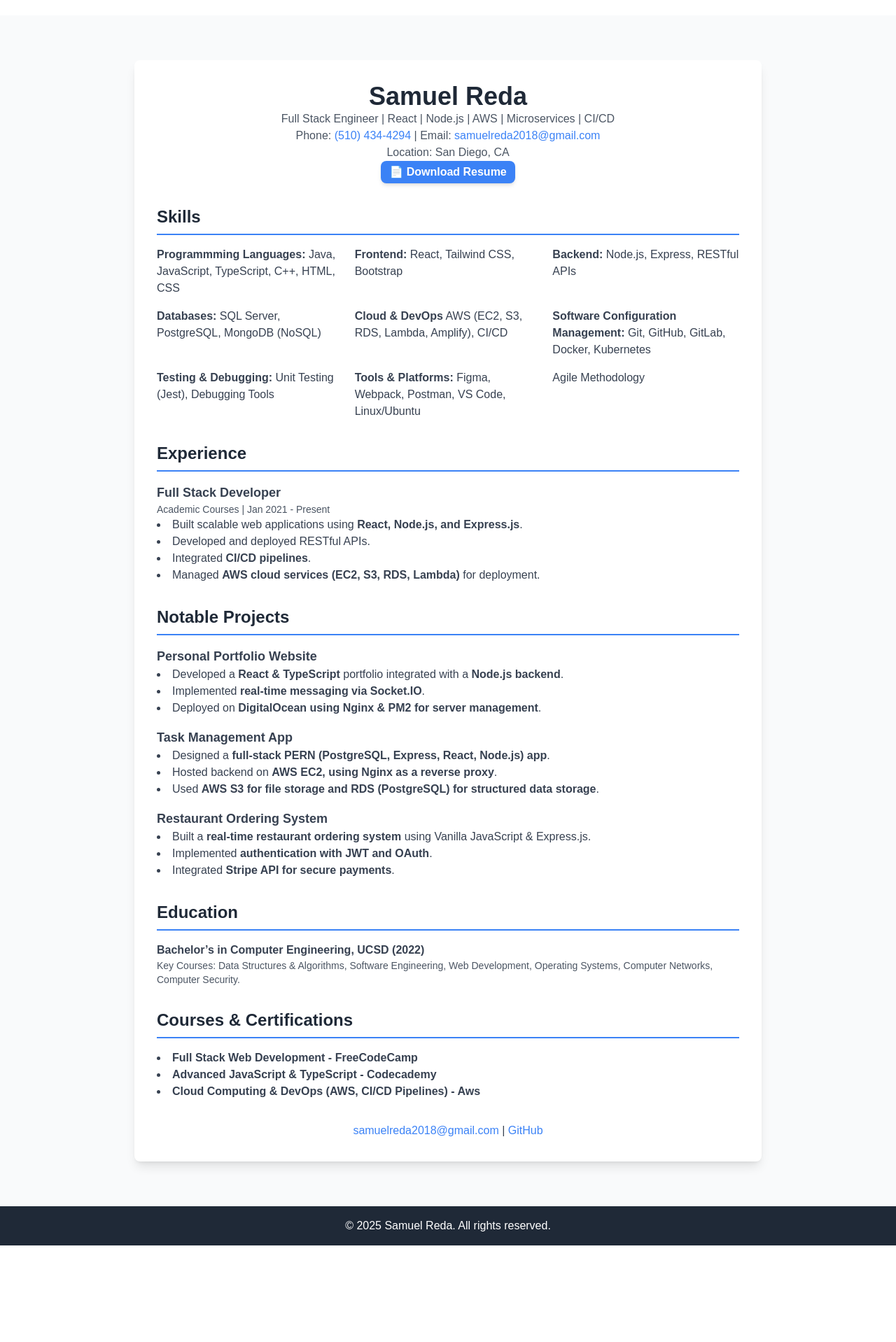
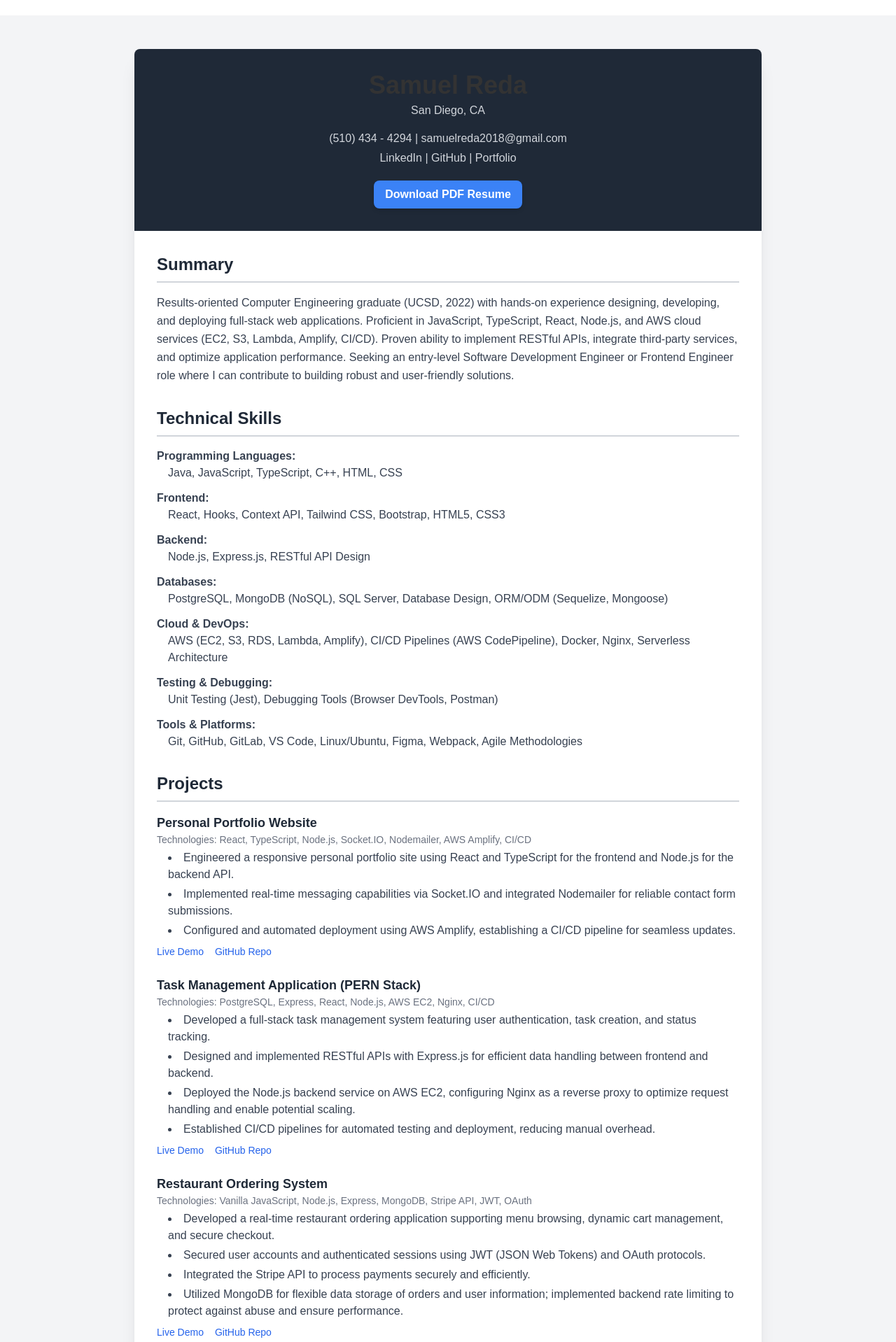
Before and after one commit to streda/personal-portfolio-production, a React (Create React App) app: page /resume in a window 1280 px wide. Shown: the part 42-1960 px from the top of the page at 70% size. Before the commit the page ends 1822 px from the top, so only its background shows below. Built offline with nearby package versions, Linux system fonts and the light colour scheme.

Commit message:
Added Hyperlinks to Resume

```diff
--- a/src/components/Resume.tsx
+++ b/src/components/Resume.tsx
@@ -1,137 +1,186 @@
 import React from "react";
 
 const Resume: React.FC = () => {
+  const links = {
+    linkedin: "https://linkedin.com/in/samuel-t-r",
+    github: "https://github.com/streda",
+    portfolio: "https://stredaweb.dev",
+    resumePdf: "/Resume.pdf",
+    portfolioRepo: "https://github.com/streda/personal-portfolio-production",
+    portfolioLive: "https://stredaweb.dev/",
+    taskAppRepo: "https://github.com/streda/to-do-list",
+    taskAppLive: "https://mytodolistapps.com/",
+    restaurantRepo: "https://github.com/streda/restaurant-app-production",
+    restaurantLive: "https://truefood.rest/",
+  };
+
   return (
-    <div className="resume-container bg-gray-50 py-16 px-6">
-      <div className="max-w-4xl mx-auto bg-white shadow-lg rounded-lg p-8">
+    <div className="resume-container bg-gray-100 py-12 px-4 sm:px-6 lg:px-8"> {/* responsive padding */}
+      <div className="max-w-4xl mx-auto bg-white shadow-xl rounded-lg overflow-hidden"> {/* Enhanced shadow and rounded */}
+
         {/* Header Section */}
-        <header className="mb-8 text-center">
-          <h1 className="text-4xl font-bold text-gray-800">Samuel Reda</h1>
-          <p className="text-gray-600">
-            Full Stack Engineer | React | Node.js | AWS | Microservices | CI/CD
+        <header className="bg-gray-800 text-white p-6 sm:p-8"> {/* Header with background */}
+          <div className="text-center mb-4">
+            <h1 className="text-3xl sm:text-4xl font-bold">Samuel Reda</h1>
+            <p className="text-gray-300 text-sm sm:text-base mt-1">San Diego, CA</p>
+          </div>
+          <div className="text-center text-sm sm:text-base space-y-1 text-gray-300 mb-4">
+
+            <p>
+              <a href={`tel:${'(510) 434 - 4294'}`} className="hover:text-blue-300">(510) 434 - 4294</a> |{' '}
+              <a href={`mailto:${'samuelreda2018@gmail.com'}`} className="hover:text-blue-300">samuelreda2018@gmail.com</a>
             </p>
-          <p className="text-gray-600">
-            Phone: <span className="text-blue-500">(510) 434-4294</span> |{" "}
-            Email: <span className="text-blue-500">samuelreda2018@gmail.com</span>
+            <p>
+              <a href={links.linkedin} target="_blank" rel="noopener noreferrer" className="hover:text-blue-300">LinkedIn</a> |{' '}
+              <a href={links.github} target="_blank" rel="noopener noreferrer" className="hover:text-blue-300">GitHub</a> |{' '}
+              <a href={links.portfolio} target="_blank" rel="noopener noreferrer" className="hover:text-blue-300">Portfolio</a>
             </p>
-          <p className="text-gray-600">Location: San Diego, CA</p>
-
-          {/* Download Resume Button */}
+          </div>
+           {/* Download Button */}
+          <div className="text-center mt-5">
              <a
-            href="/Resume.pdf"
+              href={links.resumePdf}
               download
-            className="bg-blue-500 hover:bg-blue-600 text-white font-semibold py-1 px-3 rounded-lg shadow-md transition duration-300 inline-block"
+              className="bg-blue-500 hover:bg-blue-600 text-white font-semibold py-2 px-4 rounded-lg shadow-md transition duration-300 inline-block text-sm sm:text-base"
             >
-            📄 Download Resume
+              Download PDF Resume
             </a>
+          </div>
         </header>
 
-        {/* Skills Section */}
+        <div className="p-6 sm:p-8">
+
+          {/* Summary Section */}
           <section className="mb-8">
-          <h2 className="text-2xl font-semibold text-gray-800 border-b-2 border-blue-500 pb-2 mb-4">
-            Skills
-          </h2>
-          <ul className="grid grid-cols-2 sm:grid-cols-3 gap-4 text-gray-700">
-	    <li><strong>Programmming Languages:</strong> Java, JavaScript, TypeScript, C++, HTML, CSS </li>
-	    <li><strong>Frontend:</strong> React, Tailwind CSS, Bootstrap</li>
-	    <li><strong>Backend:</strong> Node.js, Express, RESTful APIs</li>
-	    <li><strong>Databases:</strong> SQL Server, PostgreSQL, MongoDB (NoSQL)</li>
-	    <li><strong>Cloud & DevOps</strong> AWS (EC2, S3, RDS, Lambda, Amplify), CI/CD</li>
-	    <li><strong>Software Configuration Management:</strong> Git, GitHub, GitLab, Docker, Kubernetes</li>
-	    <li><strong>Testing & Debugging:</strong> Unit Testing (Jest), Debugging Tools</li>
-	    <li><strong>Tools & Platforms:</strong> Figma, Webpack, Postman, VS Code, Linux/Ubuntu</li>
-            <li>Agile Methodology</li>
-          </ul>
+             <h2 className="text-2xl font-semibold text-gray-800 border-b-2 border-gray-300 pb-2 mb-4">Summary</h2>
+             <p className="text-gray-700 leading-relaxed">
+                Results-oriented Computer Engineering graduate (UCSD, 2022) with hands-on experience designing, developing, and deploying full-stack web applications. Proficient in JavaScript, TypeScript, React, Node.js, and AWS cloud services (EC2, S3, Lambda, Amplify, CI/CD). Proven ability to implement RESTful APIs, integrate third-party services, and optimize application performance. Seeking an entry-level Software Development Engineer or Frontend Engineer role where I can contribute to building robust and user-friendly solutions.
+             </p>
           </section>
 
-        {/* Experience Section */}
+          {/* Technical Skills Section */}
           <section className="mb-8">
-          <h2 className="text-2xl font-semibold text-gray-800 border-b-2 border-blue-500 pb-2 mb-4">
-            Experience
+            <h2 className="text-2xl font-semibold text-gray-800 border-b-2 border-gray-300 pb-2 mb-4">
+              Technical Skills
             </h2>
-          <div className="text-gray-700 space-y-4">
+
+            <dl className="space-y-3 text-gray-700">
               <div>
-              <h3 className="text-lg font-semibold">Full Stack Developer</h3>
-              <p className="text-sm text-gray-600">Academic Courses | Jan 2021 - Present</p>
-              <ul className="list-disc list-inside">
-                <li>Built scalable web applications using <strong>React, Node.js, and Express.js</strong>.</li>
-                <li>Developed and deployed RESTful APIs.</li>
-                <li>Integrated <strong>CI/CD pipelines</strong>.</li>
-                <li>Managed <strong>AWS cloud services (EC2, S3, RDS, Lambda)</strong> for deployment.</li>
-              </ul>
+                <dt className="font-semibold">Programming Languages:</dt>
+                <dd className="ml-4">Java, JavaScript, TypeScript, C++, HTML, CSS</dd>
               </div>
+              <div>
+                <dt className="font-semibold">Frontend:</dt>
+                <dd className="ml-4">React, Hooks, Context API, Tailwind CSS, Bootstrap, HTML5, CSS3</dd>
               </div>
+              <div>
+                <dt className="font-semibold">Backend:</dt>
+                <dd className="ml-4">Node.js, Express.js, RESTful API Design</dd>
+              </div>
+              <div>
+                <dt className="font-semibold">Databases:</dt>
+                <dd className="ml-4">PostgreSQL, MongoDB (NoSQL), SQL Server, Database Design, ORM/ODM (Sequelize, Mongoose)</dd>
+              </div>
+              <div>
+                <dt className="font-semibold">Cloud & DevOps:</dt>
+                <dd className="ml-4">AWS (EC2, S3, RDS, Lambda, Amplify), CI/CD Pipelines (AWS CodePipeline), Docker, Nginx, Serverless Architecture</dd> {/* Adjusted based on final PDF */}
+              </div>
+              <div>
+                <dt className="font-semibold">Testing & Debugging:</dt>
+
+                <dd className="ml-4">Unit Testing (Jest), Debugging Tools (Browser DevTools, Postman)</dd>
+              </div>
+              <div>
+                <dt className="font-semibold">Tools & Platforms:</dt>
+                <dd className="ml-4">Git, GitHub, GitLab, VS Code, Linux/Ubuntu, Figma, Webpack, Agile Methodologies</dd>
+              </div>
+            </dl>
           </section>
 
           {/* Projects Section */}
           <section className="mb-8">
-          <h2 className="text-2xl font-semibold text-gray-800 border-b-2 border-blue-500 pb-2 mb-4">
-            Notable Projects
+            <h2 className="text-2xl font-semibold text-gray-800 border-b-2 border-gray-300 pb-2 mb-4">
+              Projects
             </h2>
-          <div className="text-gray-700 space-y-4">
+            <div className="space-y-6 text-gray-700">
+              {/* Project 1 */}
               <div>
-              <h3 className="text-lg font-semibold">Personal Portfolio Website</h3>
-              <ul className="list-disc list-inside">
-                <li>Developed a <strong>React & TypeScript</strong> portfolio integrated with a <strong>Node.js backend</strong>.</li>
-                <li>Implemented <strong>real-time messaging via Socket.IO</strong>.</li>
-                <li>Deployed on <strong>DigitalOcean using Nginx & PM2 for server management</strong>.</li>
+                <h3 className="text-lg font-semibold text-gray-800">Personal Portfolio Website</h3>
+                <p className="text-sm text-gray-500 mb-1">Technologies: React, TypeScript, Node.js, Socket.IO, Nodemailer, AWS Amplify, CI/CD</p>
+                <ul className="list-disc list-inside space-y-1 ml-4">
+                  <li>Engineered a responsive personal portfolio site using React and TypeScript for the frontend and Node.js for the backend API.</li>
+                  <li>Implemented real-time messaging capabilities via Socket.IO and integrated Nodemailer for reliable contact form submissions.</li>
+                  <li>Configured and automated deployment using AWS Amplify, establishing a CI/CD pipeline for seamless updates.</li>
                 </ul>
+                <div className="mt-2 text-sm">
+                  <a href={links.portfolioLive} target="_blank" rel="noopener noreferrer" className="text-blue-600 hover:text-blue-800 font-medium mr-4">Live Demo</a>
+                  <a href={links.portfolioRepo} target="_blank" rel="noopener noreferrer" className="text-blue-600 hover:text-blue-800 font-medium">GitHub Repo</a>
+                </div>
               </div>
 
+              {/* Project 2 */}
               <div>
-              <h3 className="text-lg font-semibold">Task Management App</h3>
-              <ul className="list-disc list-inside">
-                <li>Designed a <strong>full-stack PERN (PostgreSQL, Express, React, Node.js) app</strong>.</li>
-                <li>Hosted backend on <strong>AWS EC2, using Nginx as a reverse proxy</strong>.</li>
-                <li>Used <strong>AWS S3 for file storage and RDS (PostgreSQL) for structured data storage</strong>.</li>
+                <h3 className="text-lg font-semibold text-gray-800">Task Management Application (PERN Stack)</h3>
+                 <p className="text-sm text-gray-500 mb-1">Technologies: PostgreSQL, Express, React, Node.js, AWS EC2, Nginx, CI/CD</p>
+                <ul className="list-disc list-inside space-y-1 ml-4">
+                  <li>Developed a full-stack task management system featuring user authentication, task creation, and status tracking.</li>
+                  <li>Designed and implemented RESTful APIs with Express.js for efficient data handling between frontend and backend.</li>
+                  <li>Deployed the Node.js backend service on AWS EC2, configuring Nginx as a reverse proxy to optimize request handling and enable potential scaling.</li>
+                  <li>Established CI/CD pipelines for automated testing and deployment, reducing manual overhead.</li>
                 </ul>
+                 <div className="mt-2 text-sm">
+                  <a href={links.taskAppLive} target="_blank" rel="noopener noreferrer" className="text-blue-600 hover:text-blue-800 font-medium mr-4">Live Demo</a>
+                  <a href={links.taskAppRepo} target="_blank" rel="noopener noreferrer" className="text-blue-600 hover:text-blue-800 font-medium">GitHub Repo</a>
+                </div>
               </div>
 
+              {/* Project 3 */}
               <div>
-              <h3 className="text-lg font-semibold">Restaurant Ordering System</h3>
-              <ul className="list-disc list-inside">
-                <li>Built a <strong>real-time restaurant ordering system</strong> using Vanilla JavaScript & Express.js.</li>
-                <li>Implemented <strong>authentication with JWT and OAuth</strong>.</li>
-                <li>Integrated <strong>Stripe API for secure payments</strong>.</li>
+                <h3 className="text-lg font-semibold text-gray-800">Restaurant Ordering System</h3>
+                 <p className="text-sm text-gray-500 mb-1">Technologies: Vanilla JavaScript, Node.js, Express, MongoDB, Stripe API, JWT, OAuth</p>
+                <ul className="list-disc list-inside space-y-1 ml-4">
+                   <li>Developed a real-time restaurant ordering application supporting menu browsing, dynamic cart management, and secure checkout.</li>
+                  <li>Secured user accounts and authenticated sessions using JWT (JSON Web Tokens) and OAuth protocols.</li>
+                  <li>Integrated the Stripe API to process payments securely and efficiently.</li>
+                  <li>Utilized MongoDB for flexible data storage of orders and user information; implemented backend rate limiting to protect against abuse and ensure performance.</li>
                 </ul>
+                 <div className="mt-2 text-sm">
+                  <a href={links.restaurantLive} target="_blank" rel="noopener noreferrer" className="text-blue-600 hover:text-blue-800 font-medium mr-4">Live Demo</a>
+                  <a href={links.restaurantRepo} target="_blank" rel="noopener noreferrer" className="text-blue-600 hover:text-blue-800 font-medium">GitHub Repo</a>
+                </div>
               </div>
             </div>
           </section>
 
           {/* Education Section */}
           <section className="mb-8">
-          <h2 className="text-2xl font-semibold text-gray-800 border-b-2 border-blue-500 pb-2 mb-4">
+            <h2 className="text-2xl font-semibold text-gray-800 border-b-2 border-gray-300 pb-2 mb-4">
               Education
             </h2>
-          <p className="text-gray-700">
-            <strong>Bachelor’s in Computer Engineering, UCSD (2022)</strong>
+            <div className="text-gray-700">
+               <h3 className="text-lg font-semibold">University of California, San Diego (UCSD)</h3>
+               <p className="italic text-gray-600">La Jolla, CA</p>
+               <p className="mt-1">Bachelor of Science in Computer Engineering | Graduated: June 2022</p>
+               <p className="mt-2 text-sm font-medium text-gray-800">Relevant Coursework:</p>
+               <p className="text-sm text-gray-600">
+                  Data Structures & Algorithms, Software Engineering, Database Analytics, Web Development, Object-Oriented Programming, Operating Systems, Computer Networks, Computer Security.
                </p>
-          <p className="text-gray-600 text-sm">
-            Key Courses: Data Structures & Algorithms, Software Engineering, Web Development, Operating Systems, Computer Networks, Computer Security.
-          </p>
+            </div>
           </section>
 
-        {/* Certifications */}
-        <section className="mb-8">
-          <h2 className="text-2xl font-semibold text-gray-800 border-b-2 border-blue-500 pb-2 mb-4">
-            Courses & Certifications
-          </h2>
-          <ul className="list-disc list-inside text-gray-700">
-            <li><strong>Full Stack Web Development - FreeCodeCamp</strong></li>
-            <li><strong>Advanced JavaScript & TypeScript - Codecademy </strong></li>
-            <li><strong>Cloud Computing & DevOps (AWS, CI/CD Pipelines) - Aws</strong></li>
-          </ul>
-        </section>
+          {/* Footer */}
+          <footer className="text-center pt-6 border-t border-gray-200">
+            <p className="text-sm text-gray-500">
+              © {new Date().getFullYear()} Samuel Reda. All rights reserved.
+            </p>
 
-        {/* Contact Section */}
-        <footer className="text-center mt-8">
-          <p className="text-gray-700">
-            <span className="text-blue-500">samuelreda2018@gmail.com</span> |{" "}
-            <a href="https://github.com/streda" className="text-blue-500">
-              GitHub
-            </a>
+             <p className="text-sm text-gray-500 mt-1">
+               <a href={links.linkedin} target="_blank" rel="noopener noreferrer" className="text-blue-600 hover:text-blue-800 mx-2">LinkedIn</a> |
+               <a href={links.github} target="_blank" rel="noopener noreferrer" className="text-blue-600 hover:text-blue-800 mx-2">GitHub</a> |
+               <a href={links.portfolio} target="_blank" rel="noopener noreferrer" className="text-blue-600 hover:text-blue-800 mx-2">Portfolio</a>
              </p>
           </footer>
+        </div>
       </div>
     </div>
   );
```
Lines whose indentation alone changed are shown as unchanged.
